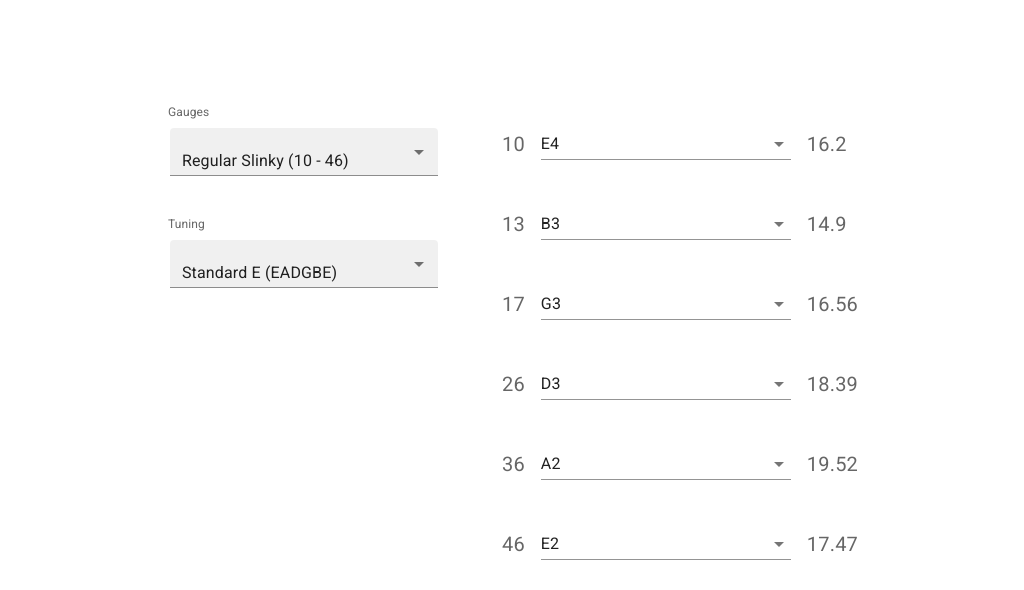
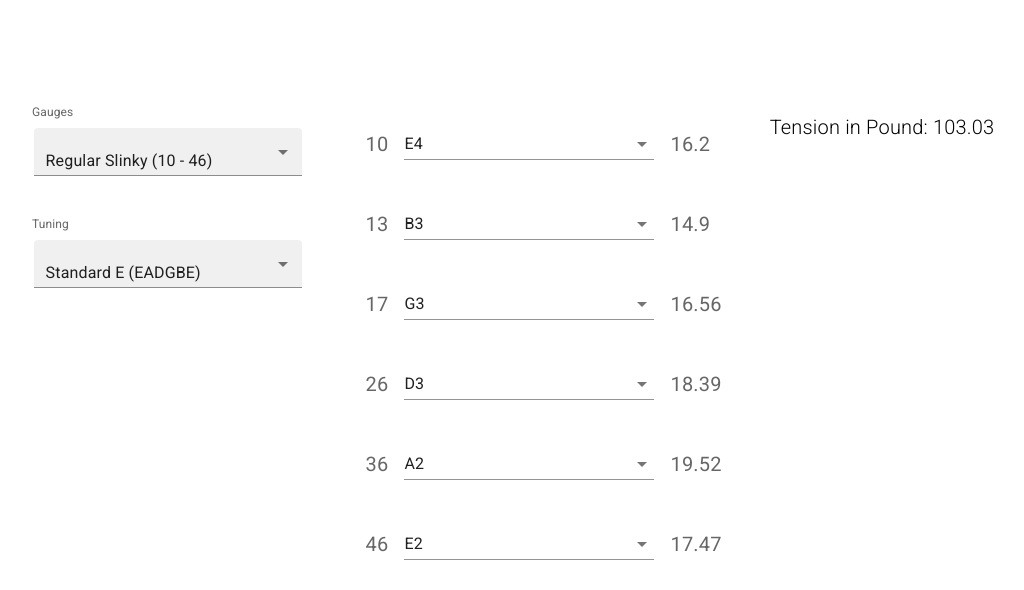
Before and after one commit to torfstack/shreddr, a Next.js app: page / in a window 1280 px wide. Shown: the top 590 px of the page, without its empty margins (134-1158 px from the left). Built offline with nearby package versions, Linux system fonts and the light colour scheme.

Commit message:
added: show total tension

```diff
--- a/src/component/string.tsx
+++ b/src/component/string.tsx
@@ -14,7 +14,7 @@ import {
     Select,
     ListItem,
     List,
-    Stack, ListSubheader
+    Stack, ListSubheader, Typography
 } from "@mui/material";
 import {
     AllEightStringTunings,
@@ -22,7 +22,7 @@ import {
     MusicalNote, noteFrom,
     Tuning, tuningFromName, tuningFromNotes,
 } from "@/types/music";
-import {tensionOf} from "@/types/tension";
+import {tensionOf, tensionOfStrings} from "@/types/tension";
 import _ from "lodash-es";
 
 export function StringSet({stringSet, tuning}: {stringSet: GuitarStringSet, tuning: Tuning}) {
@@ -175,6 +175,16 @@ export function StringSet({stringSet, tuning}: {stringSet: GuitarStringSet, tuni
                 </Stack>
 
                 <GuitarStrings stringSet={chosenStrings} tuning={chosenTuning} />
+
+                <Typography
+                    sx={{
+                        p: 2,
+                        fontSize: 20,
+                        fontWeight: 'light'
+                    }}
+                >
+                    Tension in Pound: {_.round(tensionOfStrings(chosenStrings.strings, chosenTuning.notes, 25.5).value, 2)}
+                </Typography>
             </Stack>
         </>
     );
--- a/src/types/tension.ts
+++ b/src/types/tension.ts
@@ -42,4 +42,10 @@ export function tensionOf(string: GuitarString, note: MusicalNote, scaleLength:
     return Tension(TensionUnitPound, tension)
 }
 
+export function tensionOfStrings(strings: GuitarString[], notes: MusicalNote[], scaleLength: number): Tension {
+    const tensions = strings.map((string, index) => tensionOf(string, notes[index], scaleLength))
+    const totalTension = tensions.reduce((total, tension) => total + tension.value, 0)
+    return Tension(TensionUnitPound, totalTension)
+}
+
 export {Tension, TensionUnitNewton, TensionUnitPound, toNewton, toPound, to}
```
